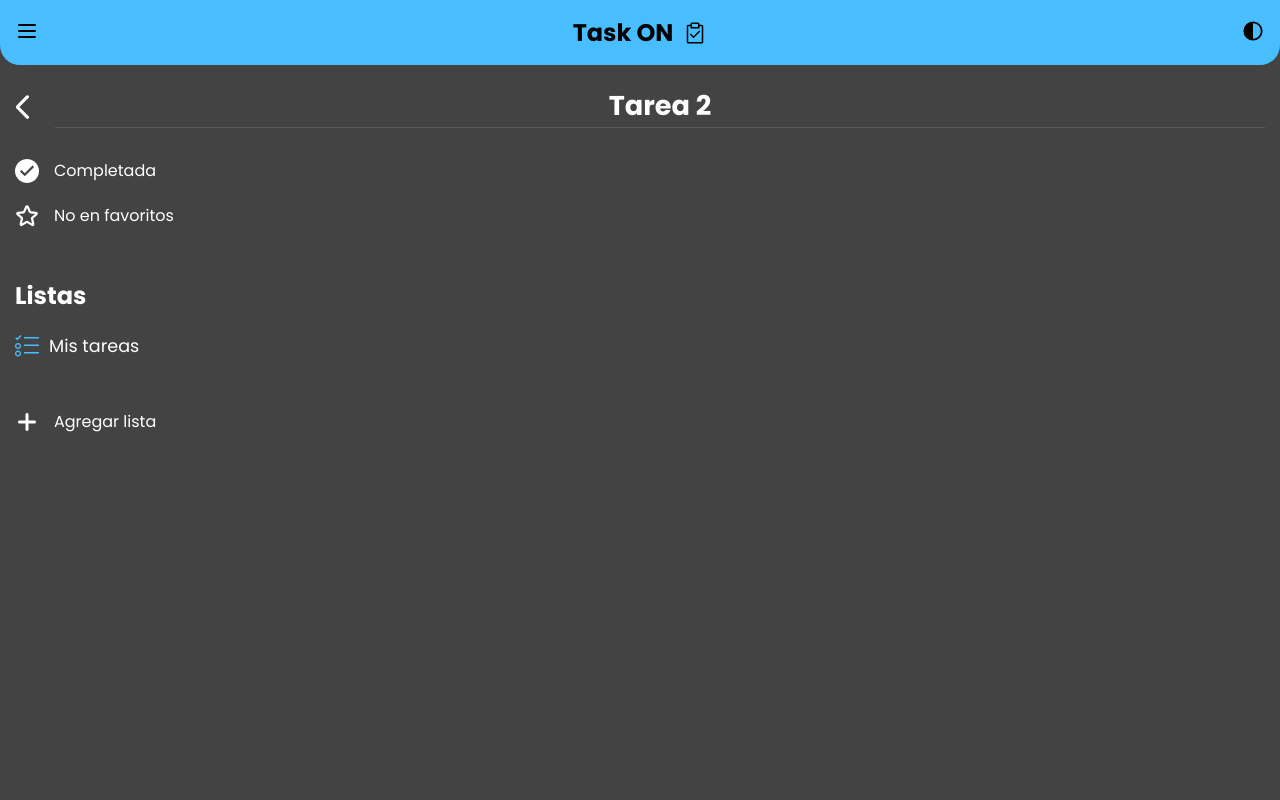
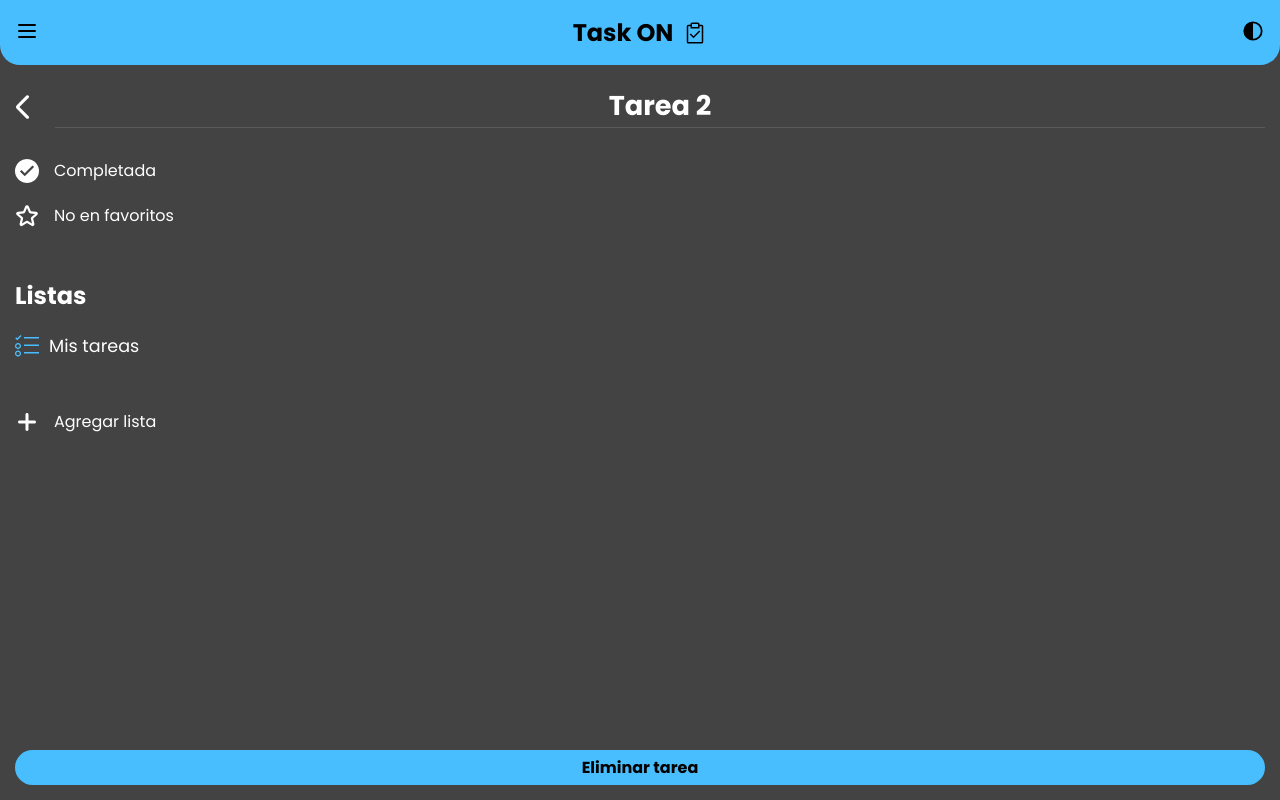
Before and after one commit to pablobarcala/todo-front, an Angular app: page /pagina/1 in a window 1280 px wide. Built offline with nearby package versions, Linux system fonts and the light colour scheme.

Commit message:
crear funciones para eliminar tarea desde la pagina

```diff
--- a/src/app/components/tarea-pagina/tarea-pagina.component.css
+++ b/src/app/components/tarea-pagina/tarea-pagina.component.css
@@ -65,3 +65,21 @@ button {
 .listas > button {
     margin-top: 50px;
 }
+
+.eliminar {
+    width: calc(100% - 30px);
+    background-color: var(--BACKGROUND);
+    padding: 15px 0;
+    position: fixed;
+    bottom: 0px;
+}
+
+.eliminar > button {
+    background-color: var(--PRIMARY);
+    color: var(--HEADER-TEXT);
+    width: 100%;
+    border-radius: 20px;
+    font-weight: bold;
+    justify-content: center;
+    padding: 5px;
+}
--- a/src/app/components/tarea-pagina/tarea-pagina.component.html
+++ b/src/app/components/tarea-pagina/tarea-pagina.component.html
@@ -31,7 +31,17 @@
                 <svg xmlns="http://www.w3.org/2000/svg" width="24" height="24" viewBox="0 0 512 512"><path d="M417.4 224H288V94.6c0-16.9-14.3-30.6-32-30.6s-32 13.7-32 30.6V224H94.6C77.7 224 64 238.3 64 256s13.7 32 30.6 32H224v129.4c0 16.9 14.3 30.6 32 30.6s32-13.7 32-30.6V288h129.4c16.9 0 30.6-14.3 30.6-32s-13.7-32-30.6-32z" fill="var(--PRIMARY-TEXT)"/></svg> Agregar lista
             </button>
         </div>
+        <div class="eliminar">
+            <button (click)="deleteTarea(tarea)">
+                Eliminar tarea
+            </button>
+        </div>
     } @else {
-        <p>~~ NO EXISTE LA TAREA ~~</p>
+        <div class="header">
+            <button (click)="volver()">
+                <svg xmlns="http://www.w3.org/2000/svg" width="30" height="30" viewBox="0 0 24 24"><path fill="var(--PRIMARY-TEXT)" d="m3.55 12l7.35 7.35q.375.375.363.875t-.388.875q-.375.375-.875.375t-.875-.375l-7.7-7.675q-.3-.3-.45-.675T.825 12q0-.375.15-.75t.45-.675l7.7-7.7q.375-.375.888-.363t.887.388q.375.375.375.875t-.375.875L3.55 12Z"/></svg>
+            </button>
+            <p>~~ NO EXISTE LA TAREA ~~</p>
+        </div>
     }
 </div>
--- a/src/app/components/tarea-pagina/tarea-pagina.component.ts
+++ b/src/app/components/tarea-pagina/tarea-pagina.component.ts
@@ -20,14 +20,13 @@ export class TareaPaginaComponent implements OnInit {
     private tareaService: TareaService,
     private router: Router,
     private snackbar: MatSnackBar
-  ) {
-    route.params.subscribe(params => {
+  ) {}
+
+  ngOnInit(): void {
+    this.route.params.subscribe(params => {
       this.id = params['id']
       this.findTarea(this.id)
     })
-  }
-
-  ngOnInit(): void {
   }
 
   findTarea(id: number){
@@ -72,4 +71,9 @@ export class TareaPaginaComponent implements OnInit {
         break;
     }
   }
+
+  deleteTarea(tarea: Tarea) {
+    this.tareaService.deleteTarea(tarea)
+    this.volver()
+  }
 }
--- a/src/app/services/tarea.service.ts
+++ b/src/app/services/tarea.service.ts
@@ -19,6 +19,12 @@ export class TareaService {
     let listaTareas: Tarea[] = this.tareas.getValue()
 
     listaTareas.push(nuevaTarea)
+
+    this.tareas.next(listaTareas)
+  }
+
+  deleteTarea(tarea: Tarea){
+    let listaTareas: Tarea[] = this.tareas.getValue().filter(t => t != tarea)
 
     this.tareas.next(listaTareas)
   }
```
